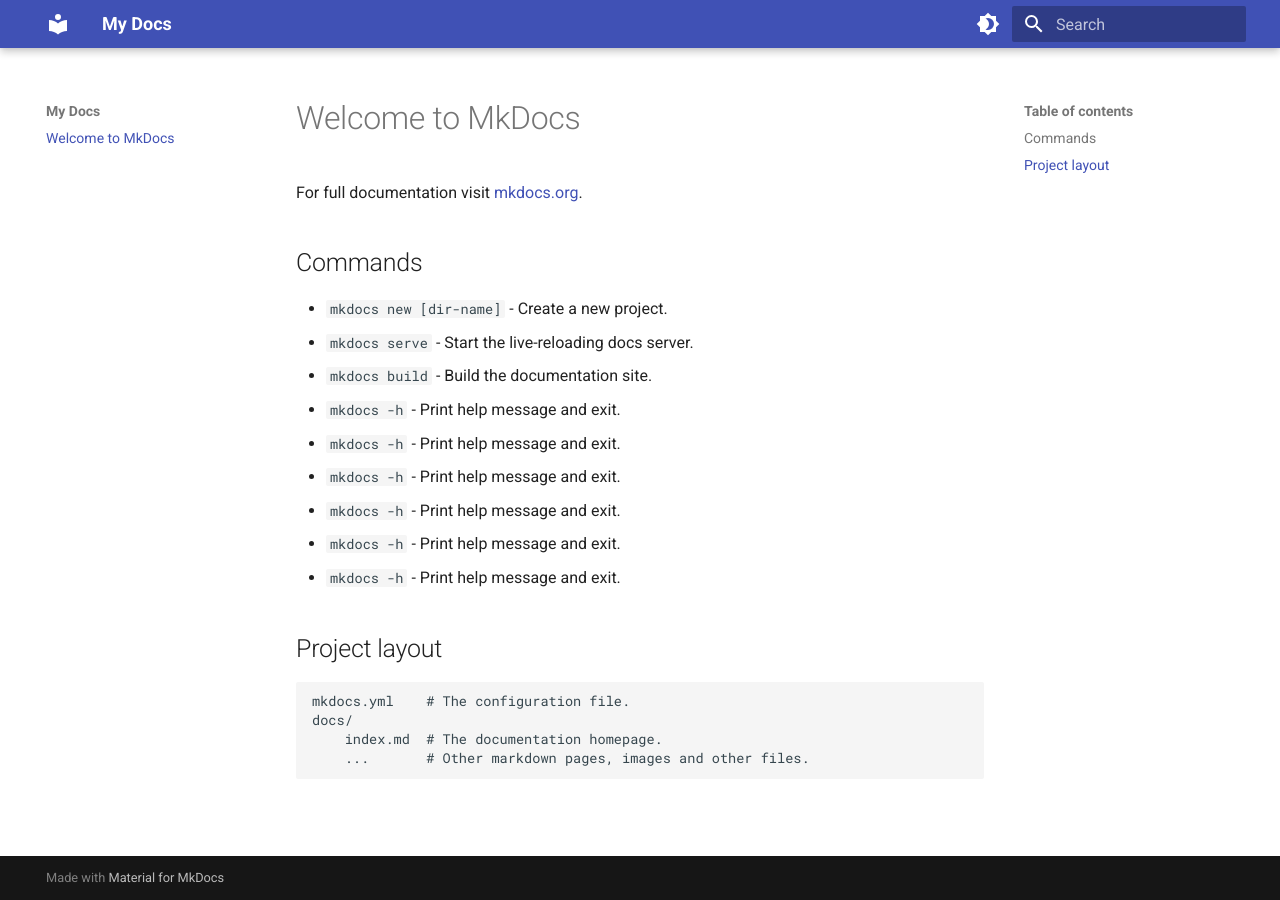
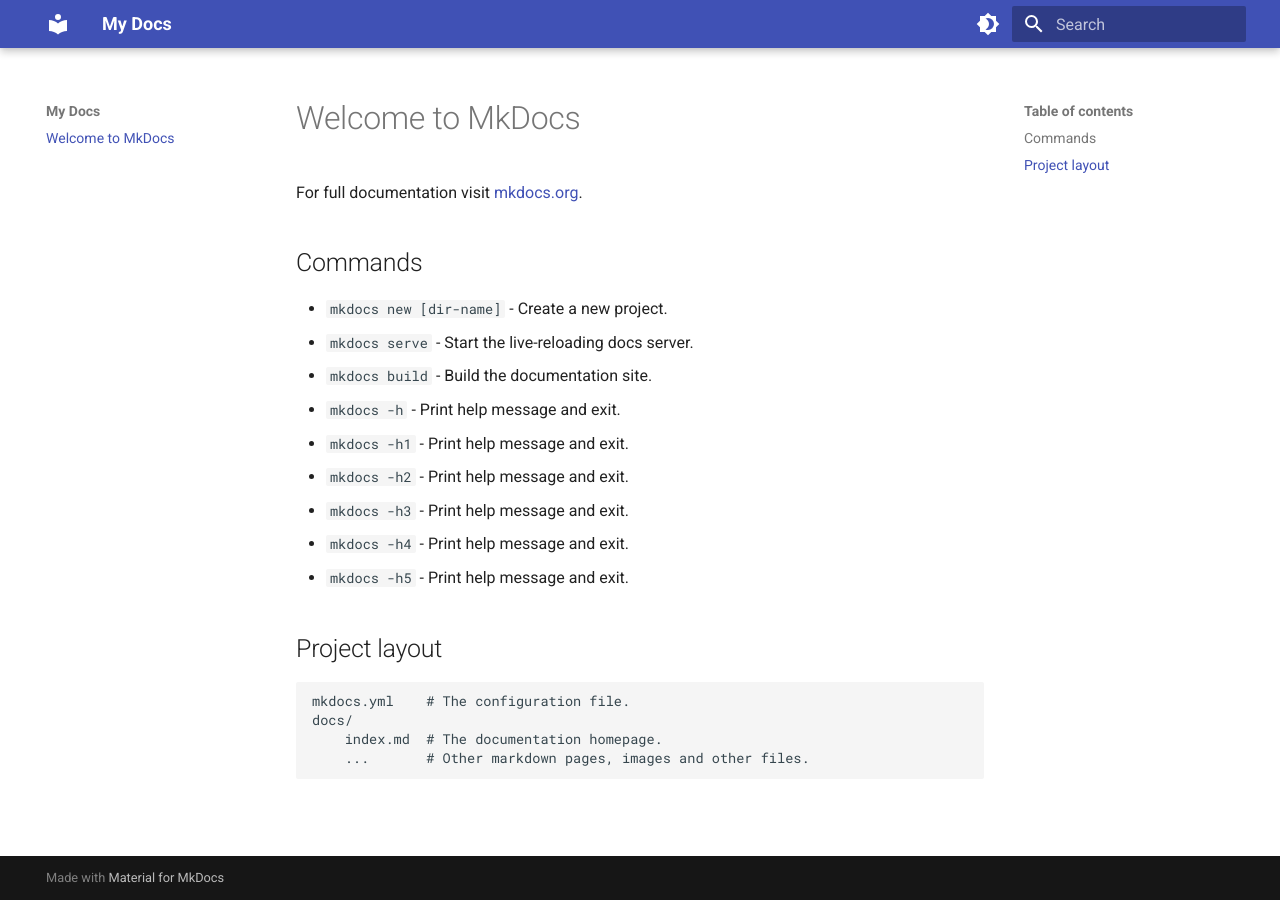
Before and after one commit to stetsonia/stetsonia.github.io, an MkDocs documentation site: the page built from docs/index.md, in a window 1280 px wide. Built offline with MkDocs 1.6.1 and Material for MkDocs 9.7.7, drawn with Linux system fonts in a browser that asks for light colours.

Commit message:
Fith commit

```diff
--- a/docs/index.md
+++ b/docs/index.md
@@ -8,11 +8,11 @@
 * `mkdocs serve` - Start the live-reloading docs server.
 * `mkdocs build` - Build the documentation site.
 * `mkdocs -h` - Print help message and exit.
-* `mkdocs -h` - Print help message and exit.
-* `mkdocs -h` - Print help message and exit.
-* `mkdocs -h` - Print help message and exit.
-* `mkdocs -h` - Print help message and exit.
-* `mkdocs -h` - Print help message and exit.
+* `mkdocs -h1` - Print help message and exit.
+* `mkdocs -h2` - Print help message and exit.
+* `mkdocs -h3` - Print help message and exit.
+* `mkdocs -h4` - Print help message and exit.
+* `mkdocs -h5` - Print help message and exit.
 
 ## Project layout
 
```
